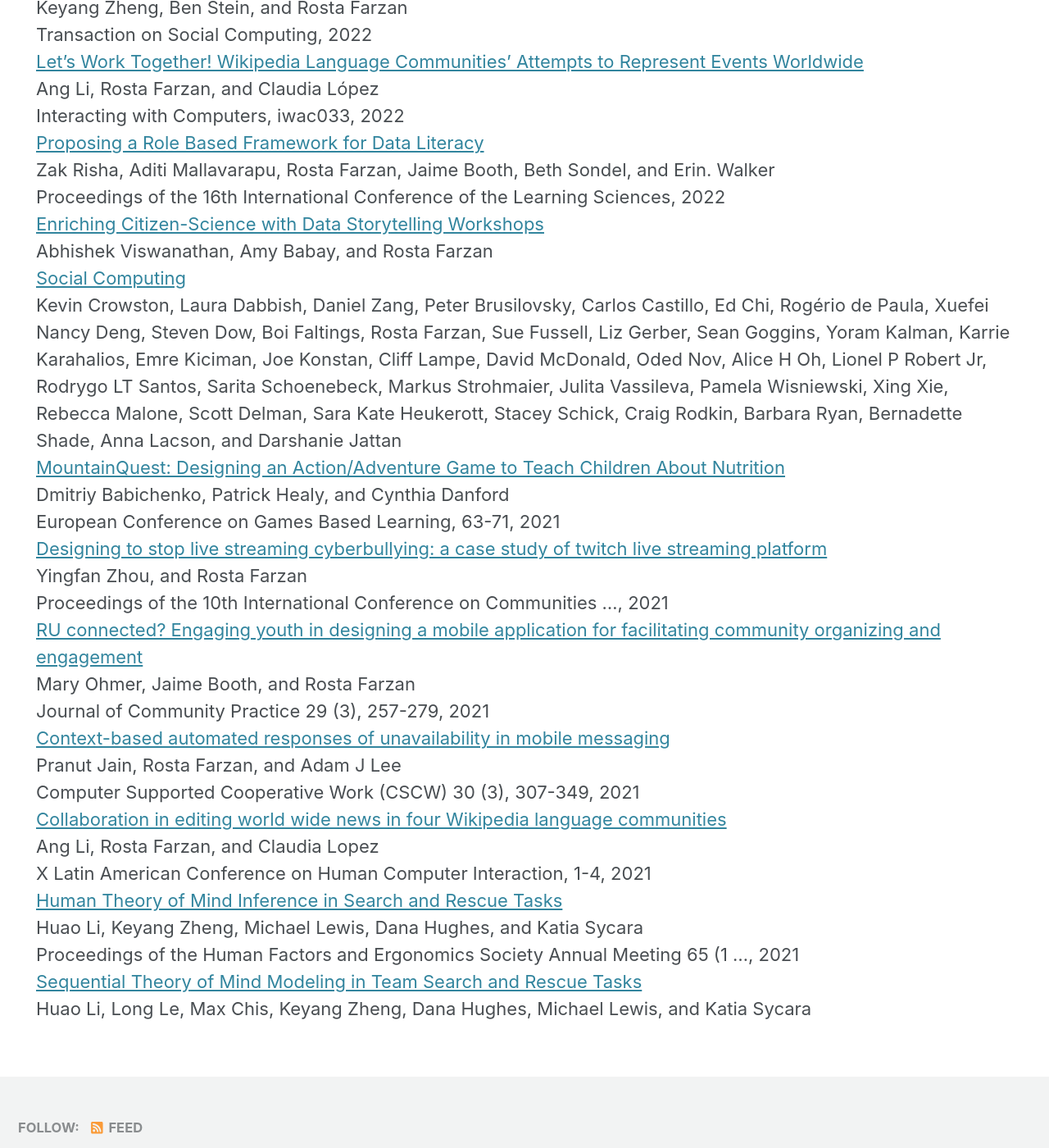
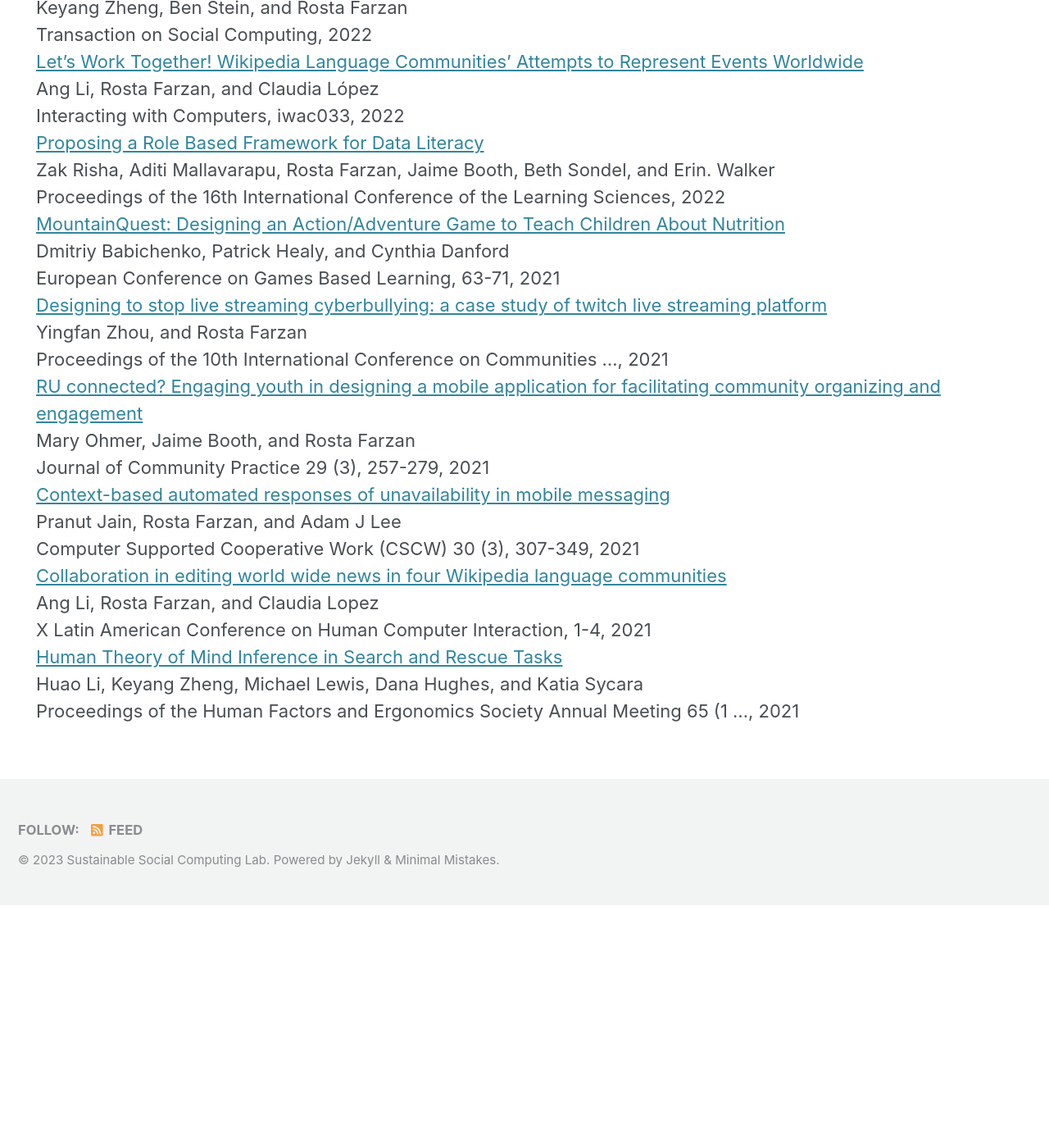
Before and after one commit to SSC-Pitt/SSC-Pitt.github.io, a Jekyll site: the page built from _pages/publications.md, in a window 1280 px wide and 1400 px high, scrolled down 2355 px. Shown: the whole window at 82% size. Built offline with Jekyll 4.4.1, drawn with Linux system fonts in a browser that asks for light colours; cached includes are drawn as plain includes; nearby versions of some CDN libraries; our own code applies the rules of GitHub Pages for plain Markdown files; after the commit the page ends 3460 px from its top, so only the background shows below that.

Commit message:
Update publications.md

```diff
--- a/_pages/publications.md
+++ b/_pages/publications.md
@@ -116,18 +116,10 @@ permalink: /publications.html
         <div class="authors">Zak Risha, Aditi Mallavarapu, Rosta Farzan, Jaime Booth, Beth Sondel, and Erin. Walker</div>
         <div class="citation">Proceedings of the 16th International Conference of the Learning Sciences, 2022</div>
 </div>
+
+
 <div class="publication">
-        <a href="http://d-scholarship.pitt.edu/43196/" class="title">Enriching Citizen-Science with Data Storytelling Workshops</a>
-        <div class="authors">Abhishek Viswanathan, Amy Babay, and Rosta Farzan</div>
-        <div class="citation"></div>
-</div>
-<div class="publication">
-        <a href="https://dl.acm.org/doi/pdf/10.1145/3572823" class="title">Social Computing</a>
-        <div class="authors">Kevin Crowston, Laura Dabbish, Daniel Zang, Peter Brusilovsky, Carlos Castillo, Ed Chi, Rogério de Paula, Xuefei Nancy Deng, Steven Dow, Boi Faltings, Rosta Farzan, Sue Fussell, Liz Gerber, Sean Goggins, Yoram Kalman, Karrie Karahalios, Emre Kiciman, Joe Konstan, Cliff Lampe, David McDonald, Oded Nov, Alice H Oh, Lionel P Robert Jr, Rodrygo LT Santos, Sarita Schoenebeck, Markus Strohmaier, Julita Vassileva, Pamela Wisniewski, Xing Xie, Rebecca Malone, Scott Delman, Sara Kate Heukerott, Stacey Schick, Craig Rodkin, Barbara Ryan, Bernadette Shade, Anna Lacson, and Darshanie Jattan</div>
-        <div class="citation"></div>
-</div>
-<div class="publication">
-        <a href="https://books.google.com/books?hl=en&lr=&id=gnJdEAAAQBAJ&oi=fnd&pg=PA63&dq=info:OBioEkdbz8cJ:scholar.google.com&ots=WVP6LdRrOc&sig=G8hIgYLc-VS8JJpVikbps1ZLhU8" class="title">MountainQuest: Designing an Action/Adventure Game to Teach Children About Nutrition</a>
+        <a href="https://books.google.com/books?hl=en&lr=&id=gnJdEAAAQBAJ&oi=fnd&pg=PA63&dq=info:OBioEkdbz8cJ:scholar.google.com&ots=WVP6LdRwMb&sig=rpOkKtPw5cH8ELpA53zaSWCuCq4" class="title">MountainQuest: Designing an Action/Adventure Game to Teach Children About Nutrition</a>
         <div class="authors">Dmitriy Babichenko, Patrick Healy, and Cynthia Danford</div>
         <div class="citation">European Conference on Games Based Learning, 63-71, 2021</div>
 </div>
@@ -156,8 +148,3 @@ permalink: /publications.html
         <div class="authors">Huao Li, Keyang Zheng, Michael Lewis, Dana Hughes, and Katia Sycara</div>
         <div class="citation">Proceedings of the Human Factors and Ergonomics Society Annual Meeting 65 (1 …, 2021</div>
 </div>
-<div class="publication">
-        <a href="https://link.springer.com/chapter/10.1007/978-3-031-21671-8_10" class="title">Sequential Theory of Mind Modeling in Team Search and Rescue Tasks</a>
-        <div class="authors">Huao Li, Long Le, Max Chis, Keyang Zheng, Dana Hughes, Michael Lewis, and Katia Sycara</div>
-        <div class="citation"></div>
-</div>
```
